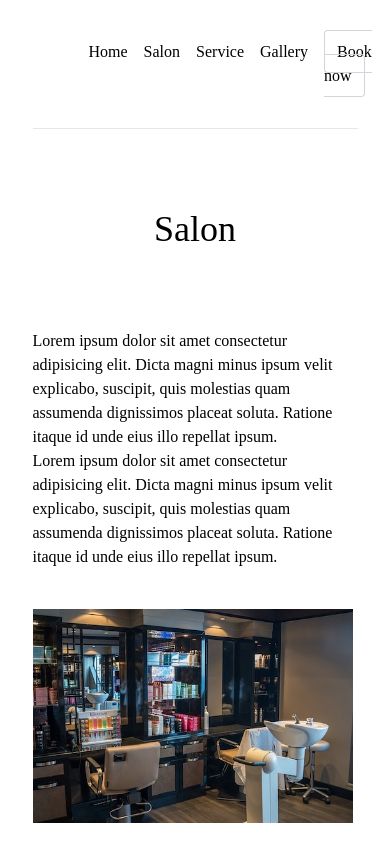
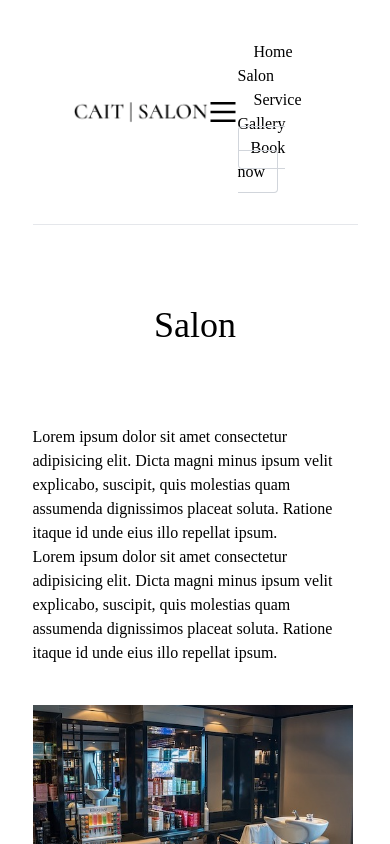
Before and after one commit to eobcre/salon-react, a React (Vite) app: page /salon in a window 390 px wide. Shown: the top 844 px of the page. Built offline with nearby package versions, Linux system fonts and the light colour scheme; the HTML template or start-up script is replaced by a standard one.

Commit message:
react-icons, creating mobile nav

```diff
--- a/src/components/Header.jsx
+++ b/src/components/Header.jsx
@@ -1,15 +1,31 @@
+import { useState } from 'react';
 import { Link } from 'react-router-dom';
+import { GrClose, GrMenu } from 'react-icons/gr';
 import Logo from '../assets/logo.png';
 
 export const Header = () => {
+  const [navOpen, setNavOpen] = useState(false);
+
+  const handleToggle = () => {
+    setNavOpen(!navOpen);
+  };
+
+  // JSX
   return (
     <nav>
       <div className='w-10/12 m-auto flex justify-between items-center p-10'>
         <Link to='/'>
           <img src={Logo} alt='Logo' width='180' height='29' />
         </Link>
-
-        <ul className='flex'>
+        {/* Toggle button */}
+        <button onClick={handleToggle} className='md:hidden'>
+          {navOpen ? (
+            <GrClose className='text-2xl' />
+          ) : (
+            <GrMenu className='text-3xl' />
+          )}
+        </button>
+        <ul className={`md:flex ${navOpen ? 'showMenu' : ''}`}>
           <li>
             <Link to='/' className='p-4 hover:opacity-50'>
               Home
```
